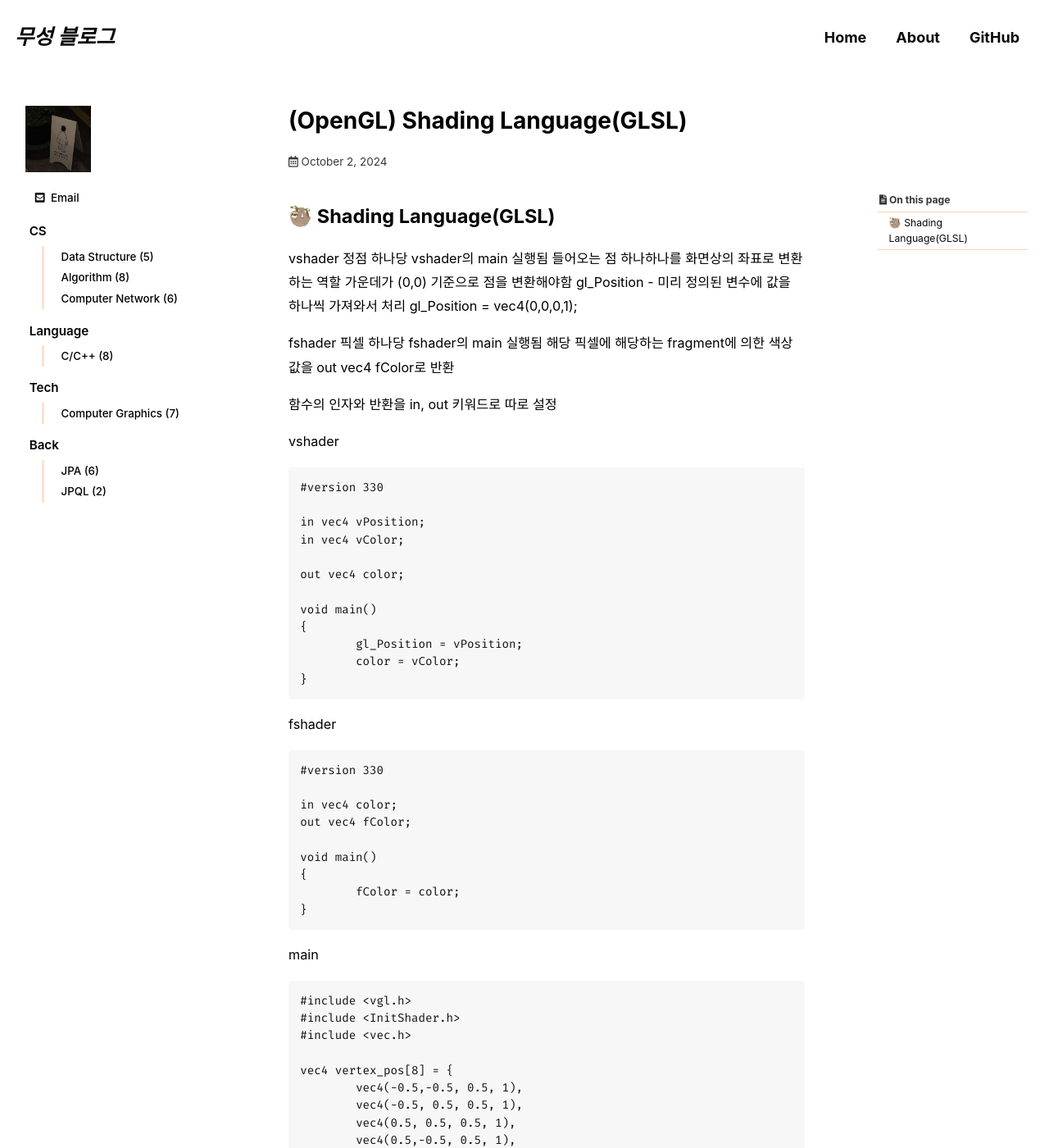
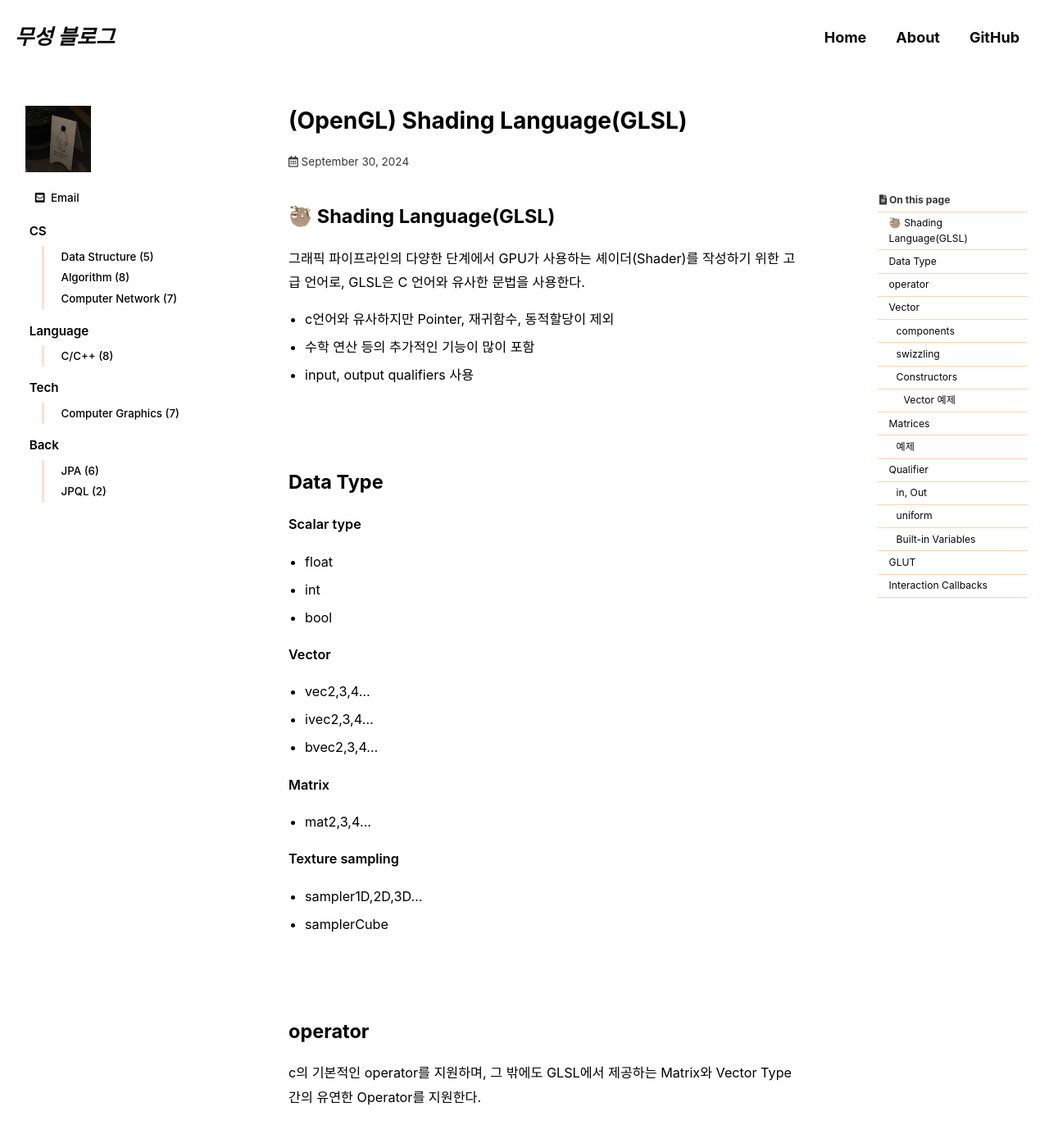
Before and after one commit to ms0828/ms0828.github.io, a Jekyll site: the page built from _posts/computer_graphics/2024-10-02-cg-4-1주차.md, in a window 1280 px wide and 1400 px high. Shown: the whole window at 82% size. Built offline with Jekyll 4.4.1, drawn with Linux system fonts in a browser that asks for light colours; cached includes are drawn as plain includes; some web fonts are replaced; comment, search, counter and statistics services are not loaded; some of the changed text lies outside the part shown.

Commit message:
9-30-graphics

````diff
--- a/_posts/computer_graphics/2024-09-23-cg-3-1주차.md
+++ b/_posts/computer_graphics/2024-09-23-cg-3-1주차.md
@@ -107,22 +107,55 @@ InitShader 함수를 통해 Vertex Shader와 Fragment Shader를 로드하면 GPU
 	// 데이터와 셰이더의 매핑 방법을 기술
 	// "셰이더가 버퍼로 부터 데이터를 어떻게 읽을껀데?"
 
-	int vPosition = 0;
+	GLuint vPosition = glGetAttribLocation(program, "vPosition");
 	glEnableVertexAttribArray(vPosition);
 	glVertexAttribPointer(vPosition, 2, GL_FLOAT, GL_FALSE, 0, BUFFER_OFFSET(0));
 	// "vPosition 라는 변수는 float으로 2개씩 묶어 연속해서 해석하면 돼!"
 ```
 
 위 코드를 해석하면 다음과 같다.
-- 먼저 glEnableVertexAttribArray(vPosition)로 셰이더 프로그램 안에 있는 vPosition 변수를 찾아 해당 변수에 대한 핸들을 반환한다.
+- glGetAttribLocation(program, "vPosition")로 셰이더 프로그램 안에 있는 vPosition 변수를 찾아 해당 변수에 대한 핸들(인덱스)을 반환한다.
+- glEnableVertexAttribArray(vPosition)로 vPosition(attribute index)에 해당하는 속성을 활성화 시키고, OpenGL이 활성화한 속성으로 데이터를 읽어 들일 수 있도록 한다.
 - glVertexAttribPointer(handle, ...) 함수를 사용하여 현재 활성화된 버퍼 메모리를 어떻게 해석하여 핸들에 대한 변수에 저장할지 정의한다.
-- 이후 셰이더는 활성화된 버퍼 메모리로부터 사용자가 정의한 방법으로 vPosition에 데이터를 저장하게 된다.
+- 이후 셰이더는 활성화된 버퍼 메모리로부터 사용자가 정의한 방법으로 vPosition에 데이터를 읽어서 사용할 수 있게 된다.
 
 <br><br><br>
 
 
 
 ### 지금까지 배운 내용 전체 코드 예제
+
+Vertex Shader
+```
+#version 330
+
+in vec4 vPosition;
+in vec4 vColor;
+
+out vec4 color;
+
+void main()
+{
+	gl_Position = vPosition;
+	color = vColor;
+}
+```
+<ber>
+
+Fragment Shader
+```
+#version 330
+
+in vec4 color;
+out vec4 fColor;
+
+void main()
+{
+	fColor = vec4(1.0, 1.0, 1.0, 1.0);
+}
+```
+
+<br>
 
 ```
 #include <vgl.h>
@@ -175,9 +207,10 @@ void init()
 
 	// Connect data with shader
 	// 데이터와 셰이더의 매핑 방법을 기술
-	int vPosition = 0;
+	GLuint vPosition = glGetAttribLocation(program, "vPosition");
 	glEnableVertexAttribArray(vPosition);
 	glVertexAttribPointer(vPosition, 2, GL_FLOAT, GL_FALSE, 0, BUFFER_OFFSET(0));
+
 }
 
 void display()
--- a/_posts/computer_graphics/2024-09-25-cg-3-2주차.md
+++ b/_posts/computer_graphics/2024-09-25-cg-3-2주차.md
@@ -1,5 +1,5 @@
 ---
-title: "(OpenGL) 3D 정육면체 그리기 실습"
+title: "(OpenGL) 3D 정육면체 렌더링 실습"
 excerpt: ""
 
 categories:
@@ -20,6 +20,11 @@ last_modified_at: 2024-09-25
 
 
 vshader
+- 정점 하나당 vshader의 main 실행
+- 정점의 화면 상의 위치를 정한다.
+- Scaling,, Rotating, Defroming 등 여러 정점을 변형할 수 있다.
+- 가운데가 (0,0) 기준이다.
+
 ```
 #version 330
 
@@ -35,8 +40,12 @@ void main()
 }
 ```
 
+<br><br>
 
 fshader
+- 픽셀 하나당 fshader의 main 실행
+- 해당 픽셀에 해당하는 fragment에 의한 색상 값을 정함
+
 ```
 #version 330
 
@@ -49,6 +58,7 @@ void main()
 }
 ```
 
+<br>
 
 main
 ```
@@ -147,17 +157,17 @@ void myInit()
 	// 메모리 앞의 위치한 데이터와 메모리 뒤에 위치한 색상 데이터를 셰이더가 어떻게 해석할건지 알려줘야함
 
 	// vPosition
-	// "내가 아까 보낸 vPosition 변수가 셰이더에 있을거야" -> 변수를 지칭하는 핸들 반환
+	// vPosition 변수를 셰이더에서 찾고 해당 메모리 핸들 반환
 	GLuint vPosition = glGetAttribLocation(prog, "vPosition");
-	// "그 변수 내가 지금 보내줄거야" -> 셰이더에 in 으로 들어옴
+	// 아래 코드 실행 시, 셰이더의 vPosition이 in 으로 들어옴
 	glEnableVertexAttribArray(vPosition);
-	// "4개의 float 변수로 되어있을거고, 아까 보낸 데이터의 처음부터(BUFFER_OFFSET(0)) 시작해서 연속해서 있을거야"
+	// 4개의 float 변수를, 전송한 데이터의 처음부터(BUFFER_OFFSET(0)) 연속해서 읽도록 하는 명령어
 	glVertexAttribPointer(vPosition, 4, GL_FLOAT, GL_FALSE, 0, BUFFER_OFFSET(0));
 
 	// vColor
 	GLuint vColor = glGetAttribLocation(prog, "vColor");
 	glEnableVertexAttribArray(vColor);
-	// "4개의 float 변수로 되어있을거고, 아까 보낸 데이터의 sizeof(positions) 이후부터 시작해서 연속해서 있을거야"
+	// 4개의 float 변수를, 전송한 데이터의 sizeof(positions) 이후부터 연속해서 읽도록 하는 명령어
 	glVertexAttribPointer(vColor, 4, GL_FLOAT, GL_FALSE, 0, BUFFER_OFFSET(sizeof(positions)));
 
 
@@ -192,12 +202,9 @@ int main(int argc, char** argv)
 
 ```
 
+<br>
 
-위 결과로 z축으로 바라본 2차원 정사각형으로 보임
-
-카메라를 회전하지 않고 vshader에서 물체를 행렬을 곱해 회전시킬 수 있음
--> 앞으로 이런 과정을 shader를 배우면서 학습할 예정
+> 위 결과로 z축으로 바라본 2차원 정사각형 모습이 나타난다.
 
 
-glsl은 c와 비슷하지만 포인터, 동적할당 등의 복잡한 기능이 없고,
-수학 관련된 기능이 많이 들어있음
+<br>
--- a/_posts/computer_graphics/2024-10-02-cg-4-1주차.md
+++ b/_posts/computer_graphics/2024-10-02-cg-4-1주차.md
@@ -12,207 +12,200 @@ permalink: /categories/computer_graphics/shading_language/
 toc: true
 toc_sticky: true
 
-date: 2024-10-02
-last_modified_at: 2024-10-02
+date: 2024-09-30
+last_modified_at: 2024-09-30
 ---
 
 ## 🦥 Shading Language(GLSL)
+그래픽 파이프라인의 다양한 단계에서 GPU가 사용하는 셰이더(Shader)를 작성하기 위한 고급 언어로, GLSL은 C 언어와 유사한 문법을 사용한다.
 
-vshader
-정점 하나당 vshader의 main 실행됨
-들어오는 점 하나하나를 화면상의 좌표로 변환하는 역할
-가운데가 (0,0) 기준으로 점을 변환해야함
-gl_Position - 미리 정의된 변수에 값을 하나씩 가져와서 처리
-gl_Position = vec4(0,0,0,1);
+- c언어와 유사하지만 Pointer, 재귀함수, 동적할당이 제외
+- 수학 연산 등의 추가적인 기능이 많이 포함
+- input, output qualifiers 사용
+
+<br><br>
 
 
-fshader
-픽셀 하나당 fshader의 main 실행됨
-해당 픽셀에 해당하는 fragment에 의한 색상 값을 out vec4 fColor로 반환
+## Data Type
+**Scalar type**
+- float
+- int
+- bool
+<br>
 
-함수의 인자와 반환을 in, out 키워드로 따로 설정
+**Vector**
+- vec2,3,4...
+- ivec2,3,4...
+- bvec2,3,4...
+
+**Matrix**
+- mat2,3,4...
+
+**Texture sampling**
+- sampler1D,2D,3D...
+- samplerCube
+
+<br><br>
+
+## operator
+c의 기본적인 operator를 지원하며, 그 밖에도 GLSL에서 제공하는 Matrix와 Vector Type 간의 유연한 Operator를 지원한다.
+
+<br><br>
 
 
+## Vector
+### components
+vector의 요소를 []와 xyzw, rgba, stpq로 원하는대로 접근 가능<br>
 
-vshader
+> vec3 v를 v[1], v.x, v.y, v.r, v.g, v.t 등으로 다양하게 접근 가능
+
+<br>
+
+### swizzling
+Vector의 요소의 각 순서를 나열하여 한 번에 대입, 할당 가능
+a.xy = b.yx;
+> a의 x, y에 b의 y, x 값을 대입
+
+<br>
+
+
+### Constructors
+C++ style의 constructors 사용<br>
+
 ```
-#version 330
-
-in vec4 vPosition;
-in vec4 vColor;
-
-out vec4 color;
-
-void main()
-{
-	gl_Position = vPosition;
-	color = vColor;
-}
+vec3 a = vec3(1.0, 2.0, 3.0);
+vec3 b = vec3(1.0); // [1.0, 1.0, 1.0]
+vec3 c = vec3(vec2(1.0, 2.0), 3.0);		// n+1차원 vector를 n차원 vector를 이용하여 편리하게 초기화
 ```
 
 
-fshader
+#### Vector 예제
+```
+vec4 c = vec4(0.5, 1.0, 0.8, 1.0);
+
+vec3 rgb = c.rgb;  // [0.5, 1.0, 0.8]
+
+vec3 bgr = c.bgr;  // [0.8, 1.0, 0.5]
+
+vec3 rrr = c.rrr;  // [0.5, 0.5, 0.5]
+
+c.a = 0.5;         // [0.5, 1.0, 0.8, 0.5]
+c.rb = 0.0;        // [0.0, 1.0, 0.0, 0.5]
+
+float g = rgb[1];
+```
+
+<br><br>
+
+
+## Matrices
+정방행렬(Square) : mat2,3,4...<br>
+비정방행렬(Rectangular) : mat mxn (m columns, n rows) 모두 지원
+<br>
+
+> GLSL에서 행렬은 Column major를 사용 (세로를 기준) <br>
+> 	// m[0][0] m[1][0] m[2][0] <br>
+		// m[0][1] m[1][1] m[2][1] <br>
+		// m[0][2] m[1][2] m[2][2] <br>
+
+
+### 예제
+```
+mat3 i = mat3(1.0); // 3x3 identity matrix
+
+// Column major!
+mat2 m = mat2(1.0, 2.0,  // [1.0 3.0]
+							3.0, 4.0); // [2.0 4.0]
+
+// 아래처럼 유연하게 원소에 접근 가능
+vec2 a = m[0];
+float b = m[1].y;
+vec2 c = m[0].xy;
+
+```
+
+
+<br><br>
+
+## Qualifier
+![glsl1](/assets\images\posts_img\graphics\glsl1.png)
+
+
+### in, Out
+셰이더의 인자와 반환 값은 in, out으로 구성되는 Qualifier 사용
+
+
+### uniform
+셰이더 프로그램에 전달되는 값 중에서 모든 정점이나 프래그먼트에서 동일하게 유지되는 값이다.<br>예를들어 변환 행렬, 카메라 위치, 조명 정보 등이 Uniform 변수로 전달된다.
+<br>
+
+![glsl2](/assets\images\posts_img\graphics\glsl2.png)
+
+<br><br>
+
+
+### Built-in Variables
+GLSL에서 사용되는 Built-in Variables(내장 변수)
+
+1. gl_Position
+- Vertex Shader에서 사용하는 내장 변수
+- 변환된 정점의 최종 위치를 결정하는데 사용되며, 이 값은 투영 변환과 뷰 변환을 거친 후, 화면의 특정 좌표로 변환
+
+
+2. gl_FragColor (Legacy)
+- Fragment Shader에서 사용하는 내장 변수
+- 해당 픽셀에 출력할 색상을 정의
+> **최신 GLSL에서는 out Qualifier를 사용하여 출력을 처리 (아래 예시 참고)**
+
 ```
 #version 330
 
 in vec4 color;
-out vec4 fColor;
+out vec4 FragColor;
 
-void main()
-{
-	fColor = color;
+void main() {
+		FragColor = color;
 }
+
 ```
 
-
-main
-```
-#include <vgl.h>
-#include <InitShader.h>
-#include <vec.h>
-
-vec4 vertex_pos[8] = {
-	vec4(-0.5,-0.5, 0.5, 1),
-	vec4(-0.5, 0.5, 0.5, 1),
-	vec4(0.5, 0.5, 0.5, 1),
-	vec4(0.5,-0.5, 0.5, 1),
-	vec4(-0.5,-0.5,-0.5, 1),
-	vec4(-0.5, 0.5,-0.5, 1),
-	vec4(0.5, 0.5, -0.5, 1),
-	vec4(0.5,-0.5, -0.5, 1)
-};
-
-vec4 vertex_color[8] = {
-	vec4(1,0,0,1),
-	vec4(0,1,0,1),
-	vec4(0,0,1,1),
-	vec4(1,1,0,1),
-	vec4(0,1,1,1),
-	vec4(1,0,1,1),
-	vec4(1,1,1,1),
-	vec4(0,0,0,1)
-};
-
-const int NumVertex = 6 * 2 * 3;
-vec4 positions[NumVertex];
-vec4 colors[NumVertex];
+<br><br>
 
 
-void makeRect(int a, int b, int c, int d)
-{
-	static int cur = 0;
-	positions[cur] = vertex_pos[a];	colors[cur] = vertex_color[a]; cur++;
-	positions[cur] = vertex_pos[b];	colors[cur] = vertex_color[b]; cur++;
-	positions[cur] = vertex_pos[c];	colors[cur] = vertex_color[c]; cur++;
+## GLUT
+GLUT는 OpenGL 응용 프로그램을 위한 창 관리 라이브러리로, 이벤트 중심 방식의 프로그램 구조를 지원한다.<br>
+> 실습 코드의 main을 보면 glutMainLoop()를 실행하는 것을 볼 수 있다.<br> 이 함수가 호출되면 프로그램이 이벤트 루프에 진입하게 되고, 발생하는 각종 이벤트에 따라 미리 등록된 콜백 함수들이 호출되어 이벤트를 처리한다.
+<br>
 
-	positions[cur] = vertex_pos[c];	colors[cur] = vertex_color[c]; cur++;
-	positions[cur] = vertex_pos[d];	colors[cur] = vertex_color[d]; cur++;
-	positions[cur] = vertex_pos[a];	colors[cur] = vertex_color[a]; cur++;
-}
+## Interaction Callbacks
+![glut](/assets\images\posts_img\graphics\glut.png)
 
+위 다이어그램은 GLUT 프로그램의 실행 흐름을 설명하는 콜백(callback) 메커니즘을 보여준다.
 
+<br>
 
-void makeCube()
-{
-	// 시계 반대방향으로 꼭짓점 해석 (삼각형 만들 때)
-	makeRect(0, 3, 2, 1);
-	makeRect(4, 5, 6, 7);
-	makeRect(0, 4, 7, 3);
-	makeRect(3, 7, 6, 2);
-	makeRect(2, 6, 5, 1);
-	makeRect(1, 5, 4, 0);
+1. **Idle()** : 이벤트가 없을 때 호출
+2. **Reshape()** : 창의 크기가 변경될 때 호출
+3. **Motion()** : 마우스가 이동할 때 호출
+4. **Mouse()** : 마우스 클릭 이벤트를 처리하는 콜백
+5. **Menu()** : GLUT에서 제공하는 메뉴 기능을 사용할 때 메뉴 항목 선택에 따라 호출
+6. **Keyboard()** : 키보드 입력이 있을 때 호출
+7. **Display()** : 면을 다시 그릴 때 호출
 
-}
+<br>
 
-void myInit()
-{
-	// Create data in CPU
-	makeCube();
-
-	// Send data to GPU
-	//1. Setup VAO (gen and bind)
-	GLuint vao;
-	glGenVertexArrays(1, &vao);
-	glBindVertexArray(vao);
-
-	//2. Setup VBO (gen and bind)
-	GLuint vbo;
-	glGenBuffers(1, &vbo);
-	glBindBuffer(GL_ARRAY_BUFFER, vbo);
-
-	//3. Copy data to Buffer
-	// 세번 째 인자 NULL하면 아직 데이터는 안보내고 메모리만 동적할당 됨
-	glBufferData(GL_ARRAY_BUFFER, sizeof(positions) + sizeof(colors), NULL, GL_STATIC_DRAW);
-	// 위치 데이터를 잡힌 메모리에 처음부터 집어넣음
-	glBufferSubData(GL_ARRAY_BUFFER, 0, sizeof(positions), positions);
-	// 색상 데이터를 메모리에 2번째 인자 위치부터 집어넣음
-	glBufferSubData(GL_ARRAY_BUFFER, sizeof(positions), sizeof(colors), colors);
-	// 따라서 앞 부분은 위치 데이터, 뒷 부분은 색상 데이터를 밀어넣음
-
-
-	//4. Load Shaders
-	// 셰이더가 로드 되고 로딩된 셰이더에 대한 핸들을 받아옴
-	GLuint prog = InitShader("vshader.glsl", "fshader.glsl");
-	// 셰이더 사용
-	glUseProgram(prog);
-
-
-	//5. Connect shader to buffer
-	// 셰이더와 데이터를 연결하는 과정
-	// 메모리 앞의 위치한 데이터와 메모리 뒤에 위치한 색상 데이터를 셰이더가 어떻게 해석할건지 알려줘야함
-
-	// vPosition
-	// "내가 아까 보낸 vPosition 변수가 셰이더에 있을거야" -> 변수를 지칭하는 핸들 반환
-	GLuint vPosition = glGetAttribLocation(prog, "vPosition");
-	// "그 변수 내가 지금 보내줄거야" -> 셰이더에 in 으로 들어옴
-	glEnableVertexAttribArray(vPosition);
-	// "4개의 float 변수로 되어있을거고, 아까 보낸 데이터의 처음부터(BUFFER_OFFSET(0)) 시작해서 연속해서 있을거야"
-	glVertexAttribPointer(vPosition, 4, GL_FLOAT, GL_FALSE, 0, BUFFER_OFFSET(0));
-
-	// vColor
-	GLuint vColor = glGetAttribLocation(prog, "vColor");
-	glEnableVertexAttribArray(vColor);
-	// "4개의 float 변수로 되어있을거고, 아까 보낸 데이터의 sizeof(positions) 이후부터 시작해서 연속해서 있을거야"
-	glVertexAttribPointer(vColor, 4, GL_FLOAT, GL_FALSE, 0, BUFFER_OFFSET(sizeof(positions)));
-
-
-	// 4번째 인자(GL_FALSE)는 예를들어 vector를 보낼 때 크기를 1로 만들어주는 nomarlize를 쓸지 말지 정하는 그런 기능
-}
-
-void myDisplay()
-{
-	glClear(GL_COLOR_BUFFER_BIT);
-	//현재 바인딩된 Array를 현재 바인딩된 shader program으로 화면에 그림
-	glDrawArrays(GL_TRIANGLES, 0, NumVertex);
-	glFlush();
-}
-
+위와 같은 콜백 함수는 다음과 같이 "glut(event)func" 으로 등록한다.
+```
 int main(int argc, char** argv)
 {
 	glutInit(&argc, argv);
-	glutInitDisplayMode(GLUT_SINGLE | GLUT_RGBA);
-	glutInitWindowSize(512, 512);
-	glutCreateWindow("Color Cube Example");
 
-	glewExperimental = true;
-	glewInit();
+	//... 중간 초기화 생략
 
-	myInit();
 
-	glutDisplayFunc(myDisplay);
+	glutIdleFunc(idle);   // <--
 	glutMainLoop();
 
 	return 0;
 }
-
 ```
-
-
-위 결과로 z축으로 바라본 2차원 정사각형으로 보임
-
-카메라를 회전하지 않고 vshader에서 물체를 행렬을 곱해 회전시킬 수 있음
--> 앞으로 이런 과정을 shader를 배우면서 학습할 예정
-
-
-glsl은 c와 비슷하지만 포인터, 동적할당 등의 복잡한 기능이 없고,
-수학 관련된 기능이 많이 들어있음
--- a/_posts/computer_network/2024-09-25-cn-applicationLayer.md
+++ b/_posts/computer_network/2024-09-25-cn-applicationLayer.md
@@ -199,3 +199,23 @@ UDP는 매우 간단하고 빠르게 데이터를 전송하는 대신, 데이터
 * 따라서 애플리케이션의 요구 사항에 따라 적합한 Protocol이 선택된다.
 
 <br><br>
+
+
+
+
+### 보충
+
+1. integrity vs throughput이 중요할지 나머지 Layer를 선택할 수 있다.
+2. protocol은 무엇을 정의하느냐?
+- Type (request, response)
+- syntax(문법) (http request message general format 참고, 어떤 필드가 어떤 순서로 정의되는지)
+- semantic : 각 필드가 어떤 정보를 포함하는지 정의
+- rules : 각 메세지에 어떻게 처리할건지 정의
+3. 프로토콜을 만들 때 무엇이 중요한지에 따라 다르게 구현 (1번과 동일한 맥락)
+4. TCP
+- Reliable(no error, no loss, in order)
+- flow control -> 받을 사람이 받을 만큼만 보냄
+- congestion control -> 네트워크가 소화할만큼만 보냄 (속도를 조절)
+5. UDP
+- TCP가 가지는 기능이 없지만 빠르다.
+- 실시간 속도가 중요시 되는 통신에 사용 (게임 등)
--- a/_posts/computer_network/2024-09-26-cn-web_http.md
+++ b/_posts/computer_network/2024-09-26-cn-web_http.md
@@ -102,3 +102,50 @@ HTTP는 상태를 유지하지 않는(stateless) 프로토콜로써, 서버는
     클라이언트는 하나의 TCP 연결을 통해 여러 객체를 서버로부터 받을 수 있다. 예를 들어, 웹 페이지의 HTML 파일과 이미지 파일을 한 번의 연결로 전송받을 수 있다.
 3. **TCP 연결 닫기**<br>
     모든 객체를 전송한 후에야 TCP 연결이 닫힌다. 이는 non-persistent http보다 네트워크 리소스를 절약하고, 성능이 향상된다.
+
+
+<br><br>
+
+
+## HTTP Request Message
+
+1. Post method
+- 웹 페이지의 form 형식을 유저가 입력하여 entity body에 포함시킨 후, request message 전송
+2. Get method
+- 유저가 url field에 데이터를 전송하여 전달한 데이터를 요청하는 request message 전송
+3. Head method
+- 지정한 url을 get으로 요청한 후에 반환되는 요청 헤더
+4. Put method
+- ...
+
+<br><br>
+
+## Maintaining user/service State : cookies
+user/service의 state인 cookies를 사용할 때의 장단점
+
+
+## Web Caches
+Proxy Server의 존재 - response time을 줄일 수 있음
+
+
+
+
+### 보충
+1. **Web Service의 프로토콜 스택 (Https, ASCII, TLS, TCP, ... )  -> 각 서비스마다 프로토콜 스택이 존재?!**
+2. HTML과 연결된 png, jpg 등 여러 파일을 오브젝트라고 부름
+3. 위 오브젝트 들이 같은 서버에 있을 필요X
+4. Persistent의 두 가지 방식
+    - Pipeline (parallel)  (한 번에 여러 객체를 받아옴)
+    - Serial
+
+
+시험 10월26일
+- Application Layer까지
+
+시험 11월 중순 2번째 중간고사
+
+
+숙제는 두 가지
+연습문제는 제출X (개인 공부용)
+1. Wireshark
+2. soket
````
Also changed, not shown: other parts of _posts/computer_graphics/2024-09-23-cg-3-1주차.md (+1 -2 lines), _posts/computer_network/2024-09-30-cn-f.md (added, +19 -0 lines), assets/images/posts_img/graphics/glsl1.png (added), assets/images/posts_img/graphics/glsl2.png (added), assets/images/posts_img/graphics/glut.png (added).
